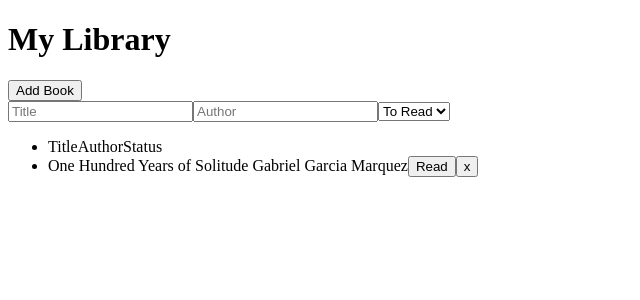
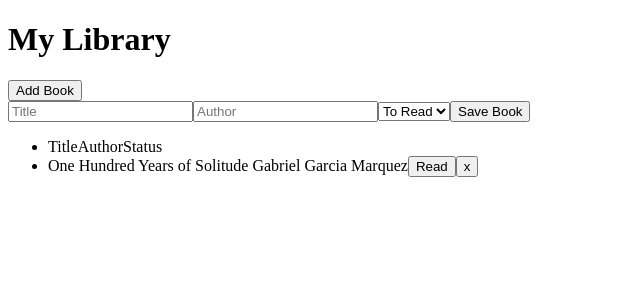
Before and after one commit to liampc/mylibrary, a React (Create React App) app: page / in a window 1280 px wide. Shown: the top 300 px of the page, without its empty margins (0-640 px from the left). Built offline with nearby package versions, Linux system fonts and the light colour scheme.

Commit message:
add save btn in form

```diff
--- a/src/components/Forms.js
+++ b/src/components/Forms.js
@@ -9,6 +9,7 @@ const Forms = () => {
                 <option value="To-Read">To Read</option>
                 <option value="Read">Read</option>
             </select>
+            <button> Save Book</button>
        </form>
     )
 }
```
